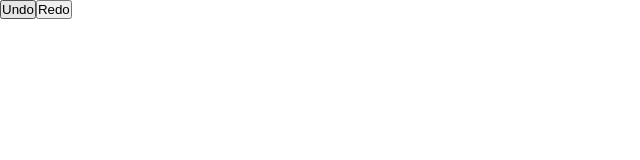
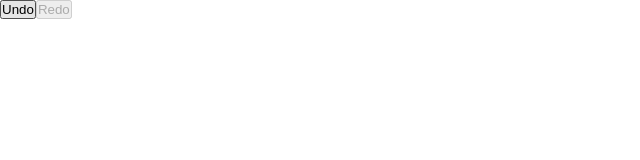
Before and after one commit to sominupadhyaya/react-circle-maker, a React (Vite) app: page / in a window 1280 px wide. Shown: the top 160 px of the page, without its empty margins (0-640 px from the left). Built offline with nearby package versions, Linux system fonts and the light colour scheme.

Commit message:
add disable function and complete app

```diff
--- a/src/App.tsx
+++ b/src/App.tsx
@@ -31,7 +31,7 @@ const App = () =>{
   }
   return (<>
     <button onClick={undoPoints}>Undo</button>
-    <button onClick={redoPoints}>Redo</button>
+    <button disabled={popped.length === 0} onClick={redoPoints}>Redo</button>
     <div className = "App" onClick={handleCircle}>
       {
         points.map(point =>{
```
